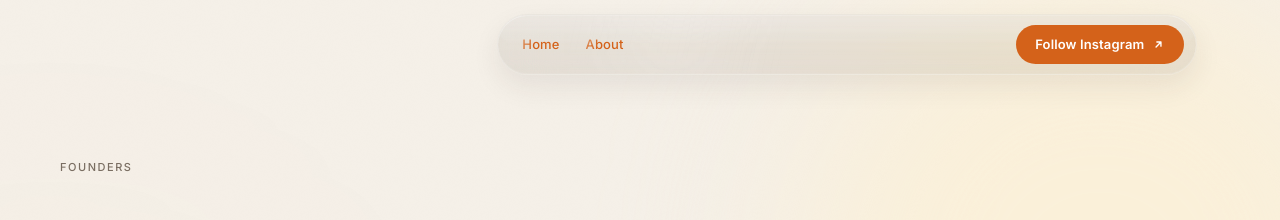
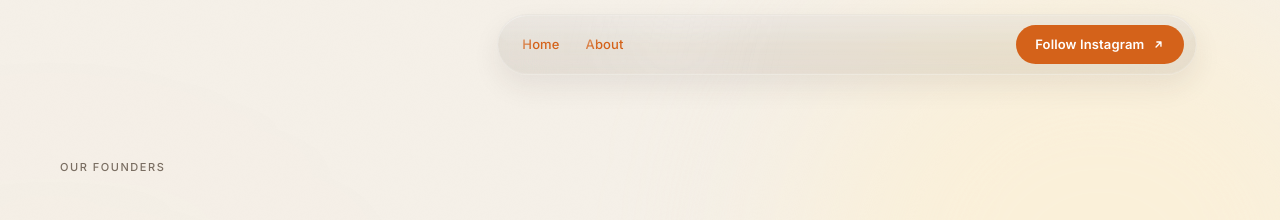
Before and after one commit to jjingtang/is-landing-page-design, a Next.js app in the folder invisible-skin/: page /about in a window 1280 px wide. Shown: the top 220 px of the page. Built offline with nearby package versions, Linux system fonts and the light colour scheme.

Commit message:
added content

```diff
--- a/invisible-skin/app/about/page.tsx
+++ b/invisible-skin/app/about/page.tsx
@@ -26,7 +26,7 @@ const founders = [
     alt: 'Karolína Muchová',
     // TODO: Replace this placeholder description with the real founder bio.
     description:
-      'She brings the vibe.',
+      'She brings the vibe, 2 titles and a dream.',
     align: 'right',
   },
 ] as const
@@ -381,7 +381,7 @@ export default function AboutPage() {
 
           <div className="is-inner">
             <section className="is-stage" aria-label="Founders">
-              <p className="is-kicker">Founders</p>
+              <p className="is-kicker">Our Founders</p>
 
               <div className="is-grid">
                 {founders.map((founder, index) => (
@@ -398,7 +398,7 @@ export default function AboutPage() {
           <footer className="is-footer">
             <p className="is-footer-copy">
               Declaration: This is not an official website for Invisible Skin,
-              It is made by <a href="https://x.com/inntown13" className='hover:text-color-blue'>@inntown13</a> as a fan project. All information is based on publicly available sources and may not be accurate.
+              It is made by <a href="https://x.com/inntown13" className='hover:text-blue-600'>@inntown13</a> as a fan project. All information is based on publicly available sources and may not be accurate.
               Please contact me if any rights holder believes that this content infringes their rights or may adversely affect their brand.
             </p>
           </footer>
```
